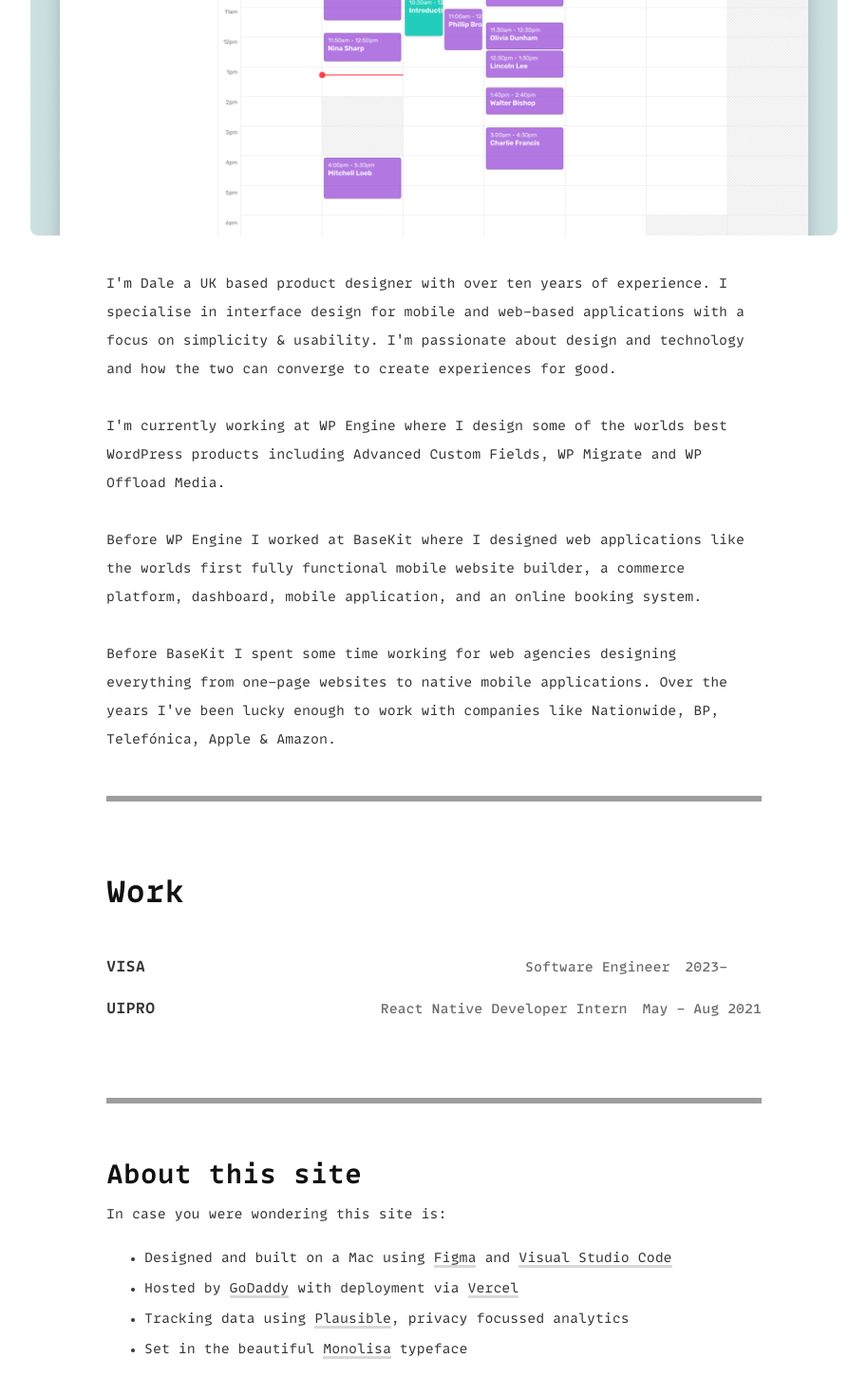
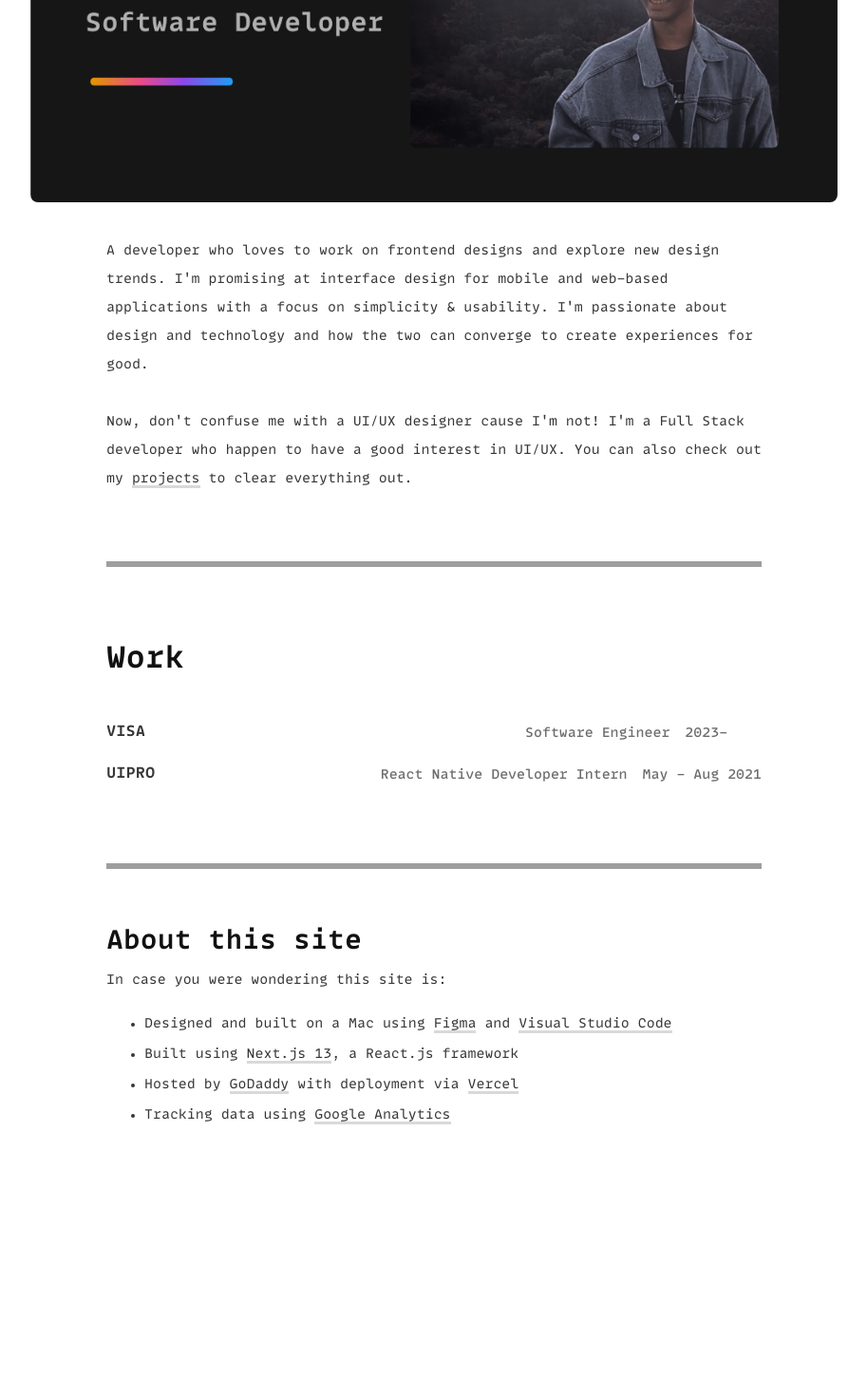
Before and after one commit to neelbavarva/portfolio, a Next.js app in the folder neelbavarva/: page /About in a window 1280 px wide. Shown: the part 358-1828 px from the top of the page at 95% size, without its empty margins (183-1096 px from the left). After the commit the page ends 1682 px from the top, so only its background shows below. Built offline with nearby package versions, Linux system fonts and the light colour scheme; grey boxes are pictures that could not be loaded.

Commit message:
about section completed

```diff
--- a/neelbavarva/components/About/Content.js
+++ b/neelbavarva/components/About/Content.js
@@ -2,24 +2,26 @@
 import styles from '../../styles/About/Content.module.css'
 import Link from 'next/link';
 import sample from '../../public/images/sample.png'
+import Banner from '../../public/images/me_banner.png'
 
 export default function Content() {
 
     return (
         <div className={styles.container}>
             <div className={styles.about_container}>
-                <Image alt="about me" className={styles.about_img} src={sample} />
+                <Image alt="about me" className={styles.about_img} src={Banner} />
 
                 <div className={styles.about_content}>
                     <p>
-                        I&apos;m Dale a UK based product designer with over ten years of experience. I specialise in interface design for mobile and web-based applications with a focus on simplicity & usability. I&apos;m passionate about design and technology and how the two can converge to create experiences for good. <br /> <br />
+                        A developer who loves to work on frontend designs
+                        and explore new design trends. I&apos;m promising at interface design for
+                        mobile and web-based applications with a focus on simplicity &amp; usability.
+                        I&apos;m passionate about design and technology and how the two can converge to create experiences for good.
 
-                        I&apos;m currently working at WP Engine where I design some of the worlds best WordPress products including Advanced Custom Fields, WP Migrate and
-                        WP Offload Media. <br /> <br />
+                        <br /><br />
 
-                        Before WP Engine I worked at BaseKit where I designed web applications like the worlds first fully functional mobile website builder, a commerce platform, dashboard, mobile application, and an online booking system. <br /> <br />
-
-                        Before BaseKit I spent some time working for web agencies designing everything from one-page websites to native mobile applications. Over the years I&apos;ve been lucky enough to work with companies like Nationwide, BP, Telefónica, Apple & Amazon. <br /> <br />
+                        Now, don&apos;t confuse me with a UI/UX designer cause I&apos;m not! I&apos;m a Full Stack developer who happen
+                        to have a good interest in UI/UX. You can also check out my <Link className={styles.links} href="/Projects">projects</Link> to clear everything out.
                     </p>
 
                     <hr className={styles.divider} />
--- a/neelbavarva/components/About/Site.js
+++ b/neelbavarva/components/About/Site.js
@@ -12,9 +12,9 @@
                 <p className={styles.site_content}>In case you were wondering this site is:</p>
                 <ul className={styles.site_list}>
                     <li>Designed and built on a Mac using <a href="https://figma.com/">Figma</a> and <a href="https://code.visualstudio.com/">Visual Studio Code</a></li>
+                    <li>Built using <a href="https://nextjs.org/">Next.js 13</a>, a React.js framework</li>
                     <li>Hosted by <a href="https://www.godaddy.com/">GoDaddy</a> with deployment via <a href="https://vercel.com/">Vercel</a></li>
-                    <li>Tracking data using <a>Plausible</a>, privacy focussed analytics</li>
-                    <li>Set in the beautiful <a>Monolisa</a> typeface</li>
+                    <li>Tracking data using <a href="https://analytics.google.com/">Google Analytics</a></li>
                 </ul>
             </div>
         </div>
--- a/neelbavarva/styles/About/Content.module.css
+++ b/neelbavarva/styles/About/Content.module.css
@@ -44,9 +44,16 @@
 
 .about_content > p{
     margin-top: 2rem;
+    margin-bottom: 4.5rem;
     font-size: 14px;
     line-height: 30px;
     font-family: var(--font-regular);
+}
+
+.links{
+    text-decoration: none;
+    border-bottom-width: 3px;
+    border-bottom-style: solid;
 }
 
 .divider {
@@ -84,6 +91,7 @@
     }
 
     .about_content > p{
+        margin-bottom: 3rem;
         font-size: 12px;
         line-height: 24px;
     }
@@ -96,6 +104,16 @@
 
     .about_content > p{
         color: var(--content-color-light);
+    }
+
+    .links{
+        color: var(--link-color-light);
+        border-bottom-color: var(--link-border-color-light);
+    }
+
+    .links:hover{
+        color: var(--link-select-color);
+        border-bottom-color: var(--link-select-border-color);
     }
 
     .divider{
@@ -112,6 +130,16 @@
         color: var(--content-color-dark);
     }
 
+    .links{
+        color: var(--link-color-dark);
+        border-bottom-color: var(--link-border-color-dark);
+    }
+
+    .links:hover{
+        color: var(--link-select-color);
+        border-bottom-color: var(--link-select-border-color);
+    }
+
     .divider{
         opacity: 0.3;
     }
```
Also changed, not shown: neelbavarva/components/Projects/Content.js (+6 -11 lines), neelbavarva/public/images/me_banner.png (added).
